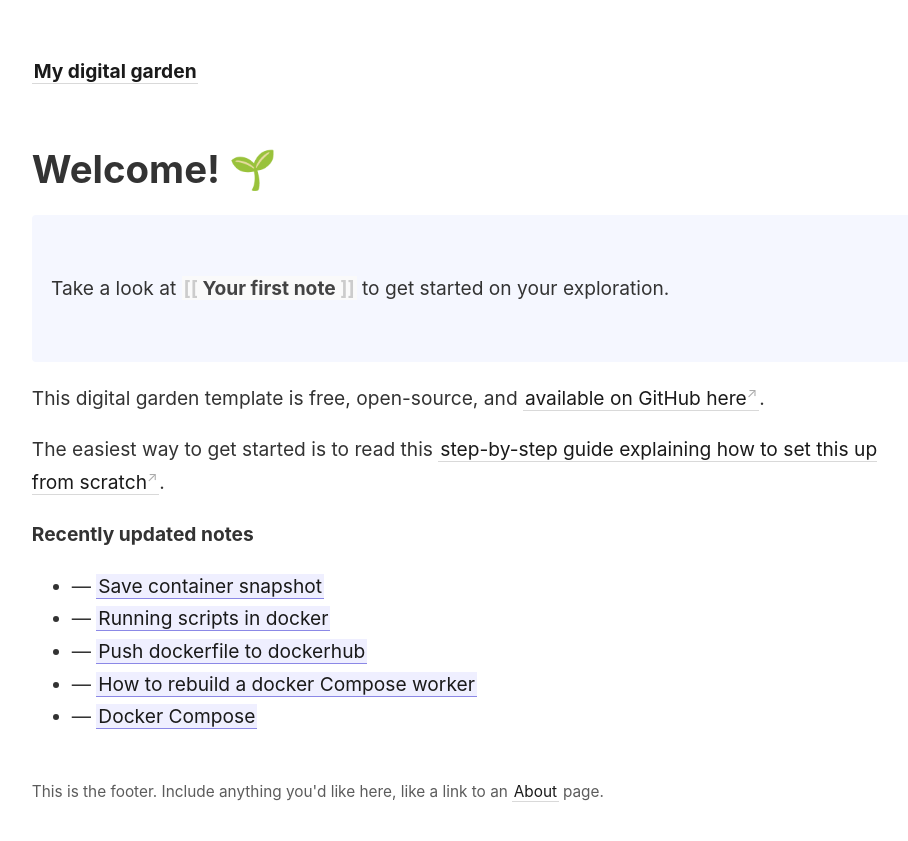
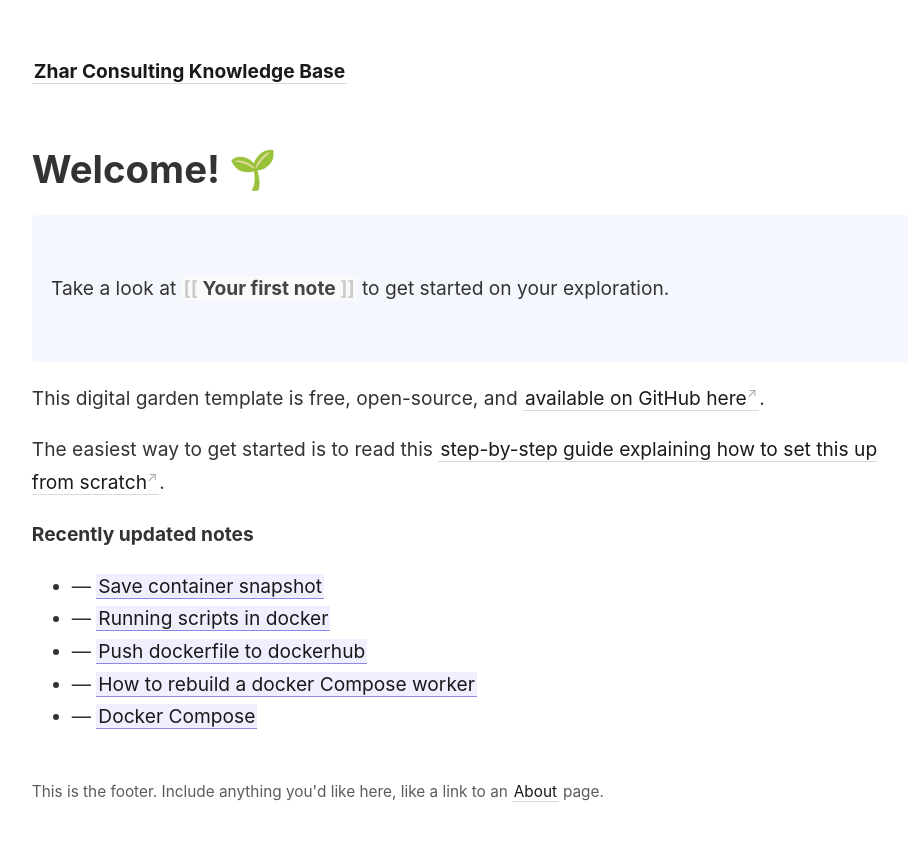
Before and after one commit to Zharko-C/obsidian-garden, a Jekyll site: the page built from _pages/index.md, in a window 1280 px wide. Shown: the top 841 px of the page, without its empty margins (45-953 px from the left). Built offline with Jekyll 4.4.1, drawn with Linux system fonts in a browser that asks for light colours.

Commit message:
Change name

```diff
--- a/_config.yml
+++ b/_config.yml
@@ -1,4 +1,4 @@
-title:               My digital garden
+title:               Zhar Consulting Knowledge Base
 include:             ['_pages']
 exclude:             ['_includes/notes_graph.json']
 # You may need to change the base URL depending on your deploy configuration.
```
